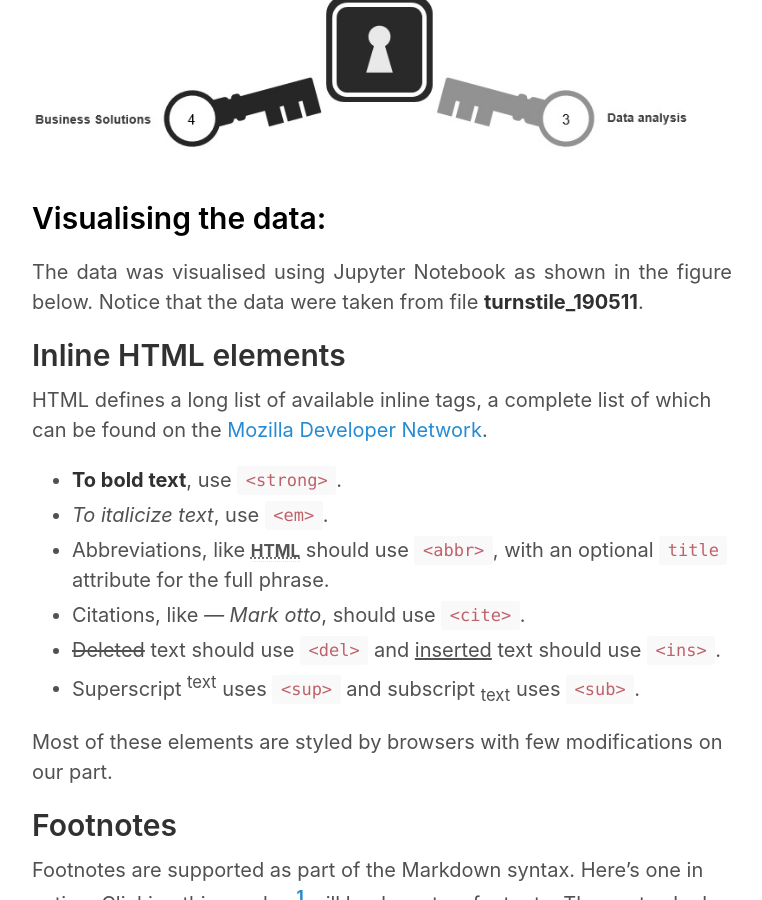
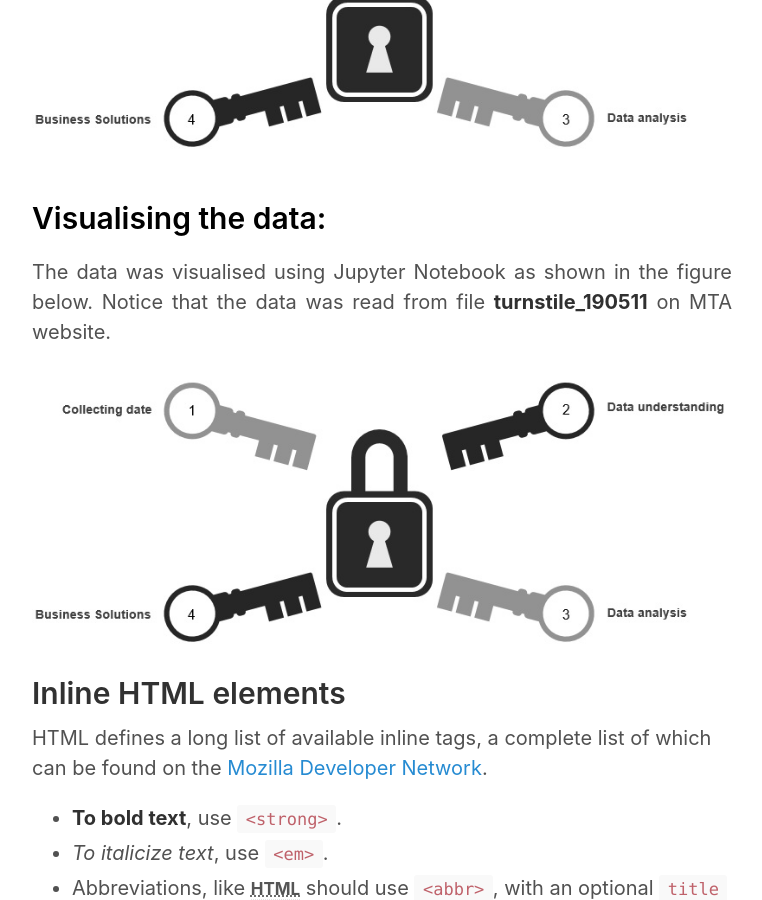
Before and after one commit to alafnan/alafnan.github.io, a Jekyll site: the page built from _posts/2015-01-6-example-content.md, in a window 1280 px wide and 900 px high, scrolled down 1623 px. Shown: the whole window, without its empty margins (258-1020 px from the left). Built offline with Jekyll 4.4.1, drawn with Linux system fonts in a browser that asks for light colours.

Commit message:
Update 2015-01-6-example-content.md

```diff
--- a/_posts/2015-01-6-example-content.md
+++ b/_posts/2015-01-6-example-content.md
@@ -29,10 +29,12 @@ Click the Link: [Turnstile Data MTA Website](http://web.mta.info/developers/turn
 
 <h1 style="font-size:1.5em; color:#000000; margin-top: 2rem; margin-bottom: 1rem;">Project Approach:</h1>
 <p style="text-align: justify; text-justify: inter-word;"> The figure below shows the project approach that we followed to make the project work, starting with collecting, understanding, analysing the data and finally give solutions to the organisation. </p>
-![Image test]({{ site.url }}/images/pro1.jpg)
+![Project Approach Image]({{ site.url }}/images/pro1.jpg)
 
 <h1 style="font-size:1.5em; color:#000000; margin-top: 2rem; margin-bottom: 1rem;">Visualising the data:</h1>
-<p style="text-align: justify; text-justify: inter-word;"> The data was visualised using Jupyter Notebook as shown in the figure below. Notice that the data were taken from file <strong>turnstile_190511</strong>. </p>
+<p style="text-align: justify; text-justify: inter-word;"> The data was visualised using Jupyter Notebook as shown in the figure below. Notice that the data was read from file <strong>turnstile_190511</strong> on MTA website. </p>
+![Data]({{ site.url }}/images/pro1.jpg)
+
 
 ## Inline HTML elements
 
```
